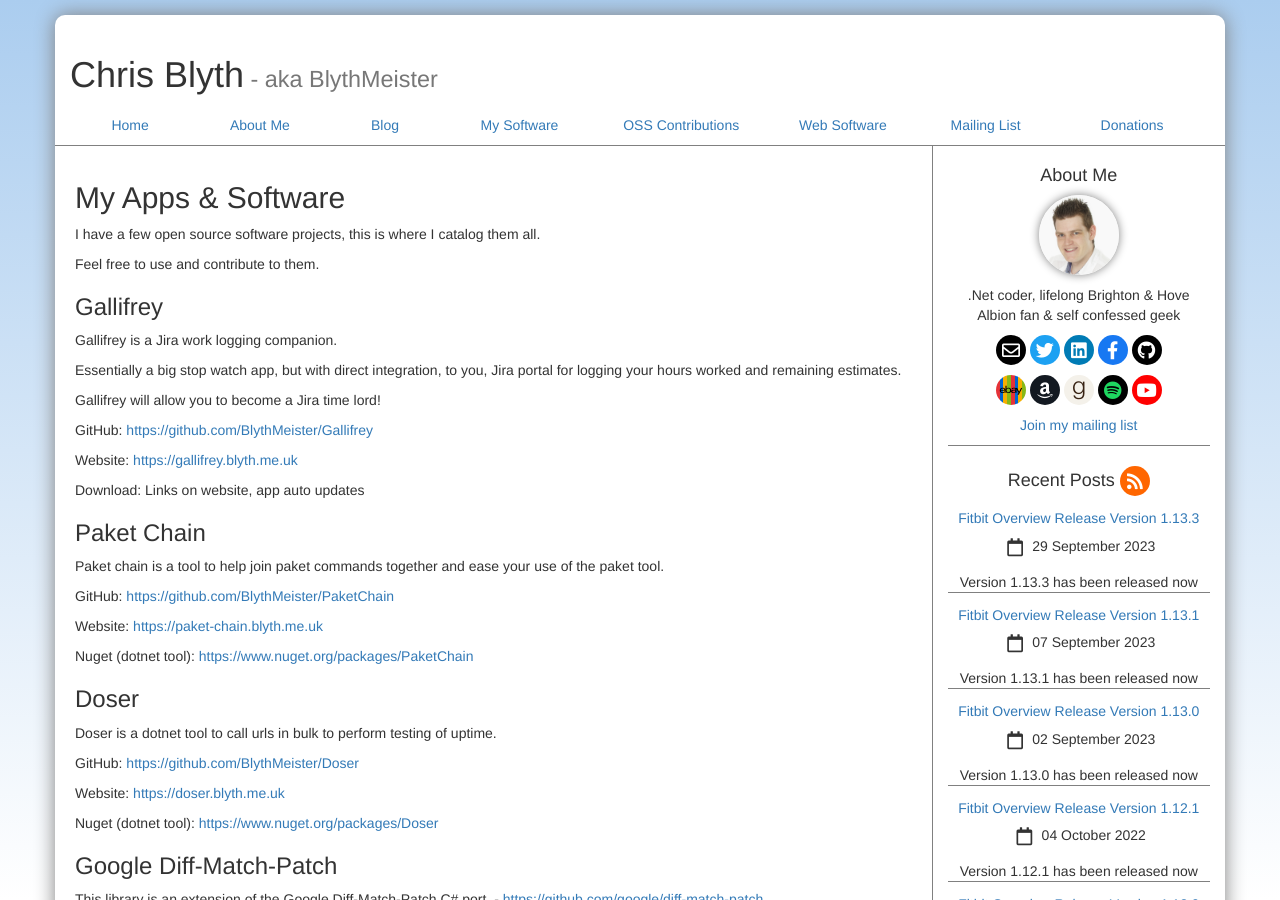
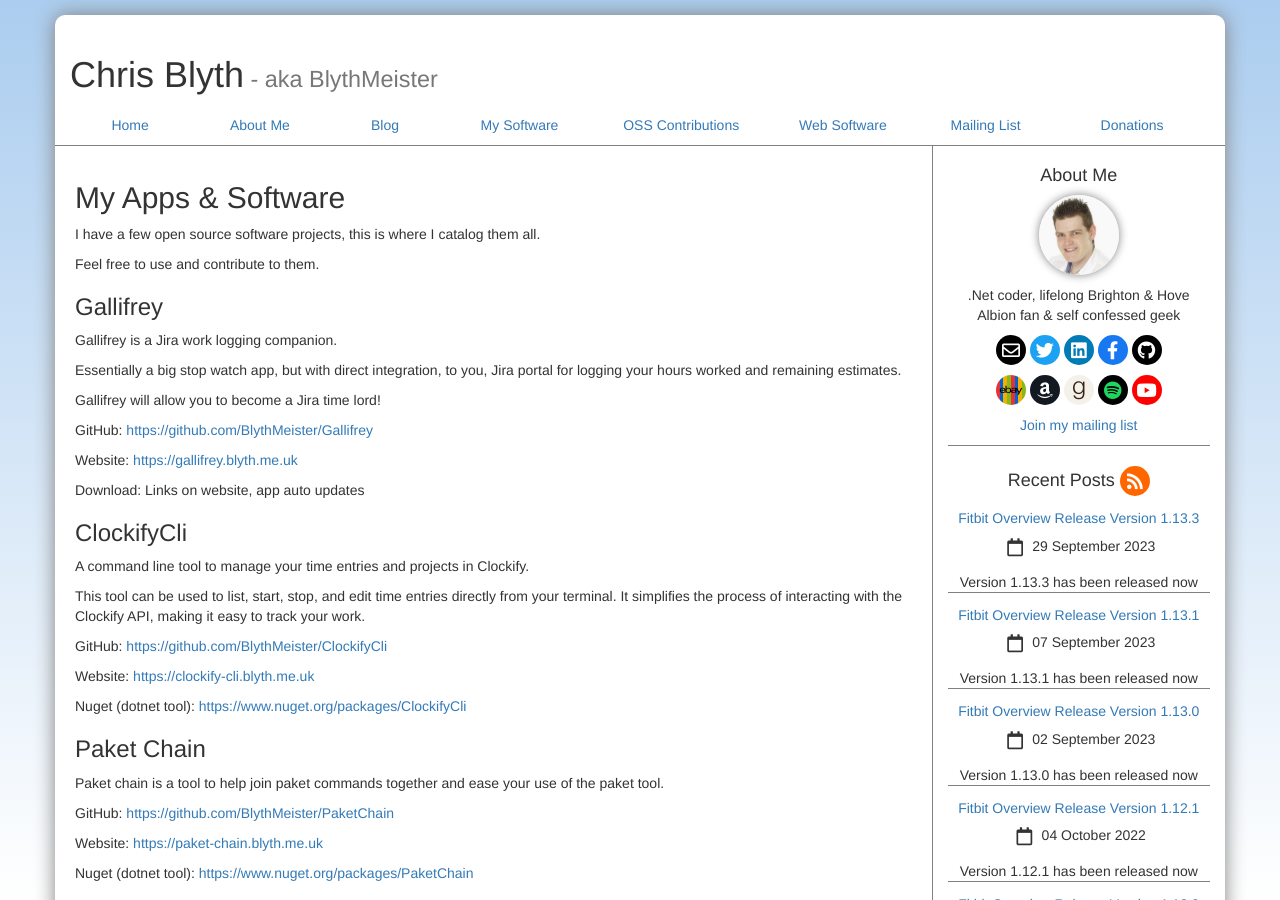
Before and after one commit to BlythMeister/blyth.me.uk, a Jekyll site: the page built from software/mine/index.md, in a window 1280 px wide and 900 px high. Built offline with Jekyll 4.4.1, drawn with Linux system fonts in a browser that asks for light colours; nearby versions of some CDN libraries.

Commit message:
Add ClockifyCli information to index.md
Added details about ClockifyCli, a command line tool for managing time entries and projects in Clockify, including links to GitHub, website, and Nuget.

```diff
--- a/software/mine/index.md
+++ b/software/mine/index.md
@@ -23,6 +23,18 @@
 Website: <https://gallifrey.blyth.me.uk>
 
 Download: Links on website, app auto updates
+
+### ClockifyCli
+
+A command line tool to manage your time entries and projects in Clockify.
+
+This tool can be used to list, start, stop, and edit time entries directly from your terminal. It simplifies the process of interacting with the Clockify API, making it easy to track your work.
+
+GitHub: <https://github.com/BlythMeister/ClockifyCli>
+
+Website: <https://clockify-cli.blyth.me.uk>
+
+Nuget (dotnet tool): <https://www.nuget.org/packages/ClockifyCli>
 
 ### Paket Chain
 
```
